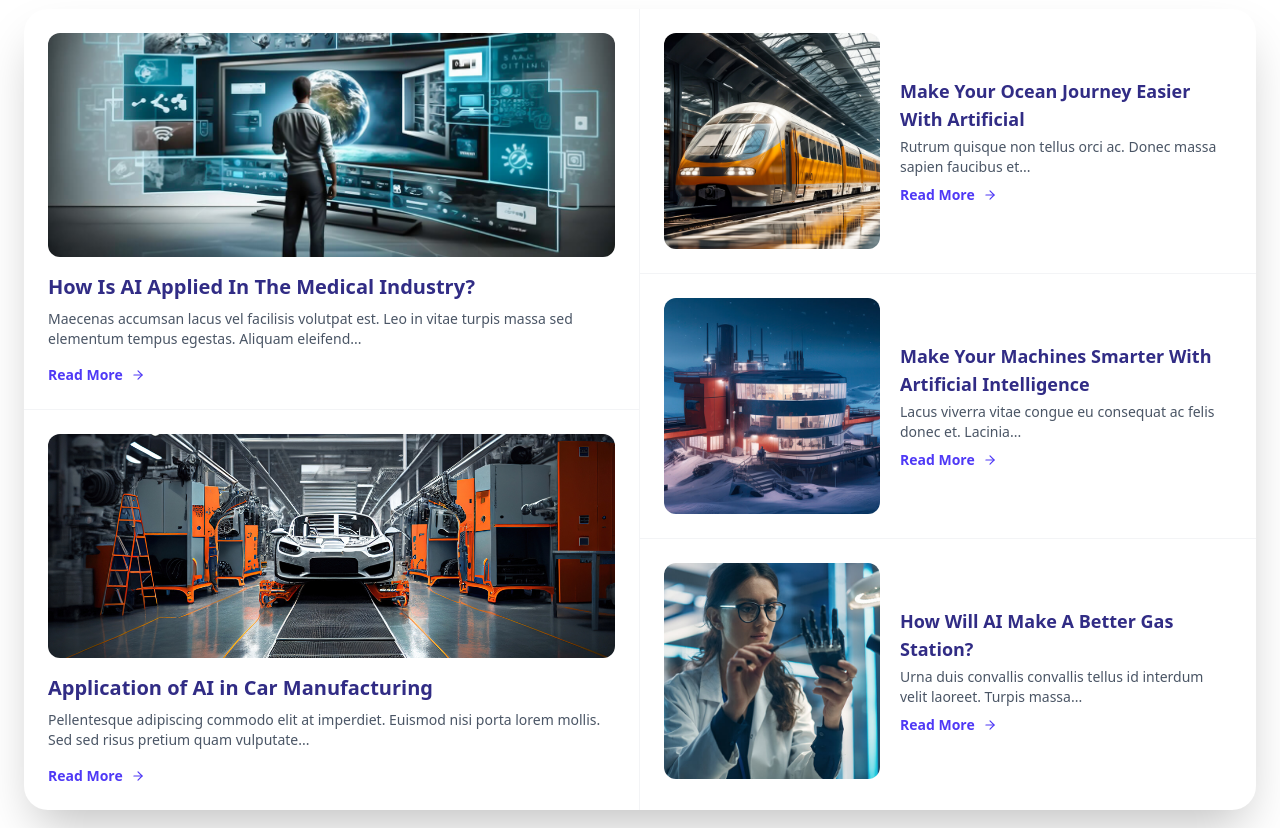
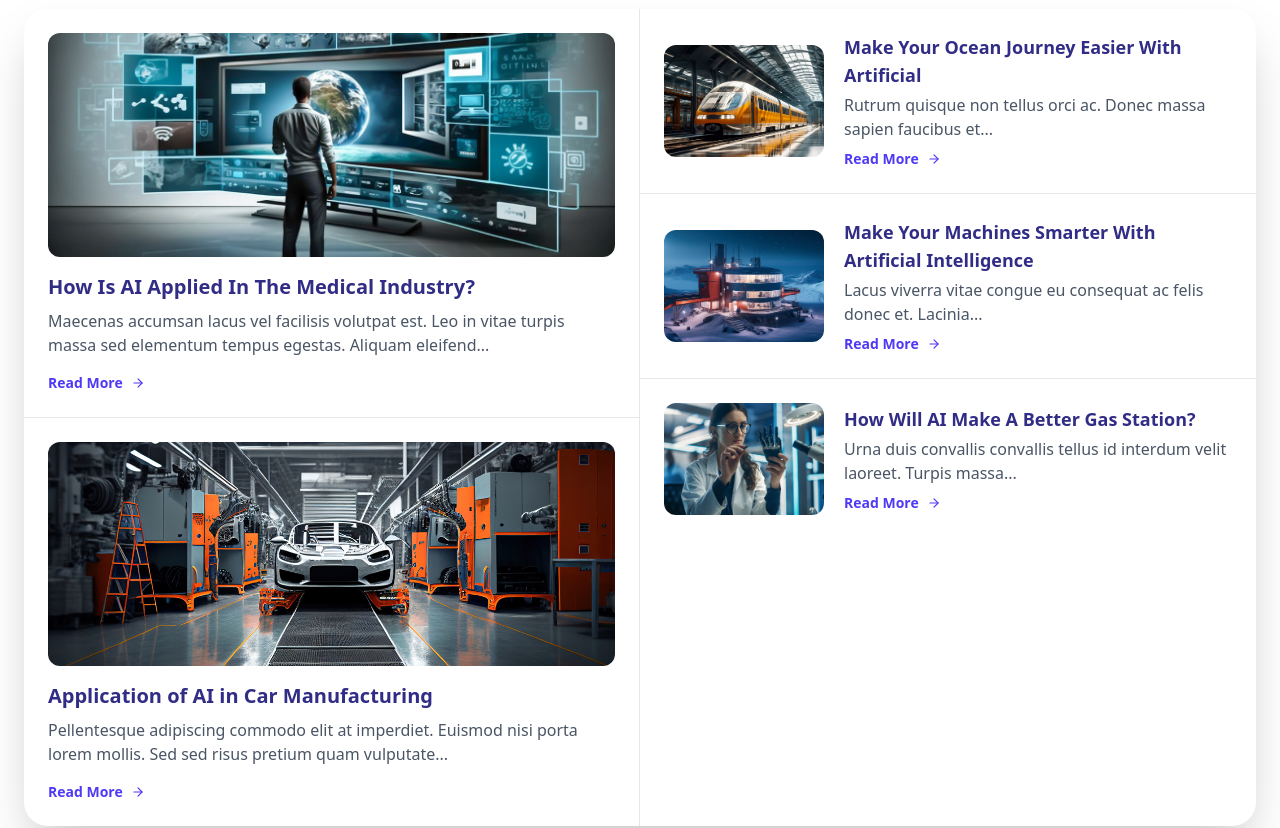
Before and after one commit to Sonukathat/Quickbid-task, a Next.js app: page / in a window 1280 px wide. Shown: the part 6540-7368 px from the top of the page. Built offline with nearby package versions, Linux system fonts and the light colour scheme.

Commit message:
some project left

```diff
--- a/app/components/NewsSection.js
+++ b/app/components/NewsSection.js
@@ -37,38 +37,40 @@ export default function NewsSection() {
 
   return (
     <section className="py-20 bg-white">
-      <div className="max-w-7xl mx-auto px-6">
+      <div className="max-w-7xl mx-auto px-4 sm:px-6">
         {/* Header Section */}
         <div className="text-center mb-14">
           <button className="px-5 py-1 bg-linear-to-r from-indigo-600 to-blue-500 text-white font-semibold rounded-md mb-4">
             Creative Approach
           </button>
-          <h2 className="text-4xl md:text-5xl font-extrabold text-gray-900">
+          <h2 className="text-3xl sm:text-4xl md:text-5xl font-extrabold text-gray-900">
             Latest <span className="text-indigo-700">News</span>{" "}
             <span className="text-pink-500">& Blogs</span>
           </h2>
         </div>
 
-        {/* Unified Container (attached design) */}
-        <div className="bg-white shadow-2xl rounded-3xl overflow-hidden md:flex md:gap-0">
+        {/* Unified Container */}
+        <div className="bg-white shadow-2xl rounded-3xl overflow-hidden flex flex-col md:flex-row">
           {/* Left Column */}
-          <div className="md:w-1/2 border-r border-gray-100">
+          <div className="md:w-1/2 border-b md:border-b-0 md:border-r border-gray-200">
             {leftBlogs.map((blog, i) => (
               <div
                 key={i}
-                className={`p-6 transition hover:bg-gray-50 ${
-                  i === 1 ? "border-t border-gray-100" : ""
+                className={`p-5 sm:p-6 transition hover:bg-gray-50 ${
+                  i === 1 ? "border-t border-gray-200" : ""
                 }`}
               >
                 <img
                   src={blog.img}
                   alt={blog.title}
-                  className="w-full h-56 object-cover rounded-xl mb-4"
+                  className="w-full h-48 sm:h-56 object-cover rounded-xl mb-4"
                 />
-                <h3 className="text-xl font-semibold text-indigo-900 mb-2">
+                <h3 className="text-lg sm:text-xl font-semibold text-indigo-900 mb-2">
                   {blog.title}
                 </h3>
-                <p className="text-gray-600 text-sm mb-4">{blog.desc}</p>
+                <p className="text-gray-600 text-sm sm:text-base mb-4">
+                  {blog.desc}
+                </p>
                 <div className="flex items-center text-indigo-600 font-semibold text-sm cursor-pointer hover:text-indigo-800">
                   <span>Read More</span>
                   <FiArrowRight className="ml-2" />
@@ -82,20 +84,22 @@ export default function NewsSection() {
             {rightBlogs.map((blog, i) => (
               <div
                 key={i}
-                className={`p-6 flex items-center gap-5 transition hover:bg-gray-50 ${
-                  i !== 0 ? "border-t border-gray-100" : ""
+                className={`p-5 sm:p-6 flex flex-col sm:flex-row items-start sm:items-center gap-4 sm:gap-5 transition hover:bg-gray-50 ${
+                  i !== 0 ? "border-t border-gray-200" : ""
                 }`}
               >
                 <img
                   src={blog.img}
                   alt={blog.title}
-                  className="w-54 h-54 object-cover rounded-xl"
+                  className="w-full sm:w-40 h-48 sm:h-28 object-cover rounded-xl"
                 />
                 <div>
                   <h3 className="text-lg font-semibold text-indigo-900 mb-1">
                     {blog.title}
                   </h3>
-                  <p className="text-gray-600 text-sm mb-2">{blog.desc}</p>
+                  <p className="text-gray-600 text-sm sm:text-base mb-2">
+                    {blog.desc}
+                  </p>
                   <div className="flex items-center text-indigo-600 font-semibold text-sm cursor-pointer hover:text-indigo-800">
                     <span>Read More</span>
                     <FiArrowRight className="ml-2" />
```
